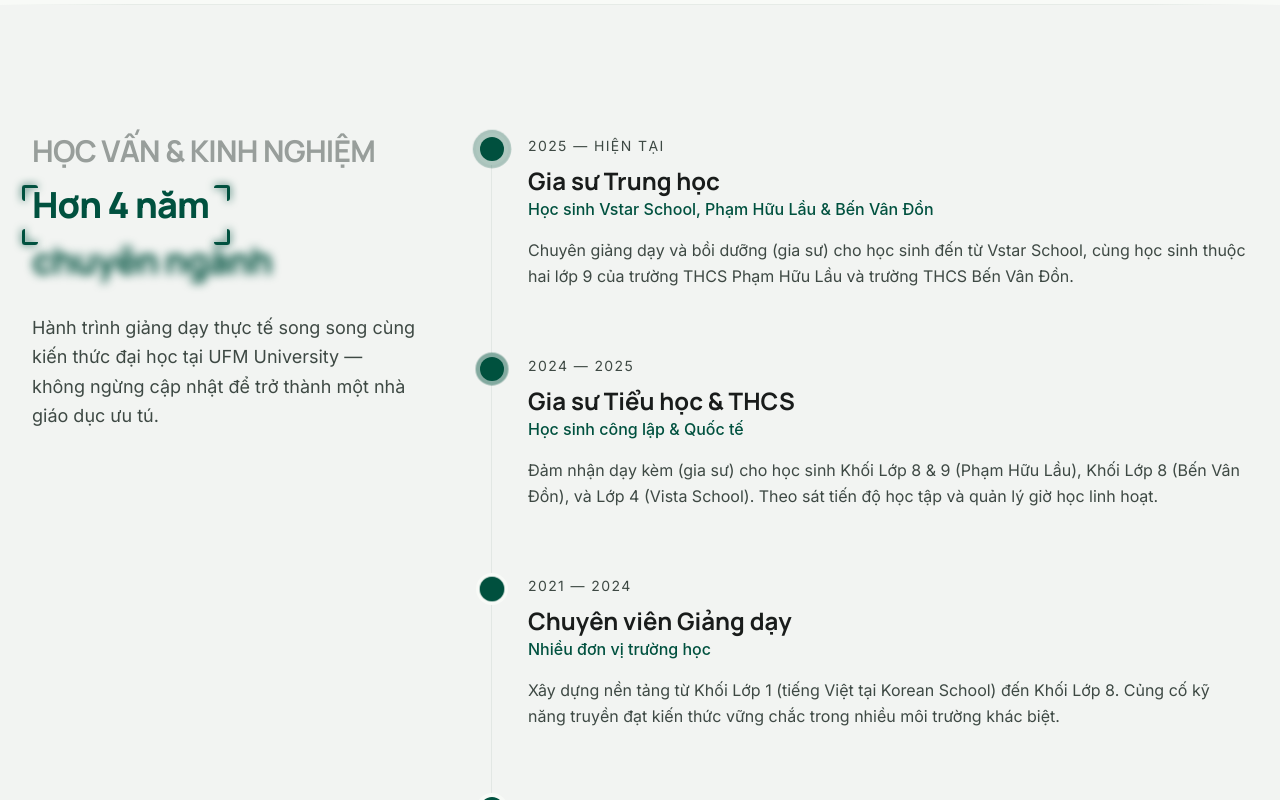
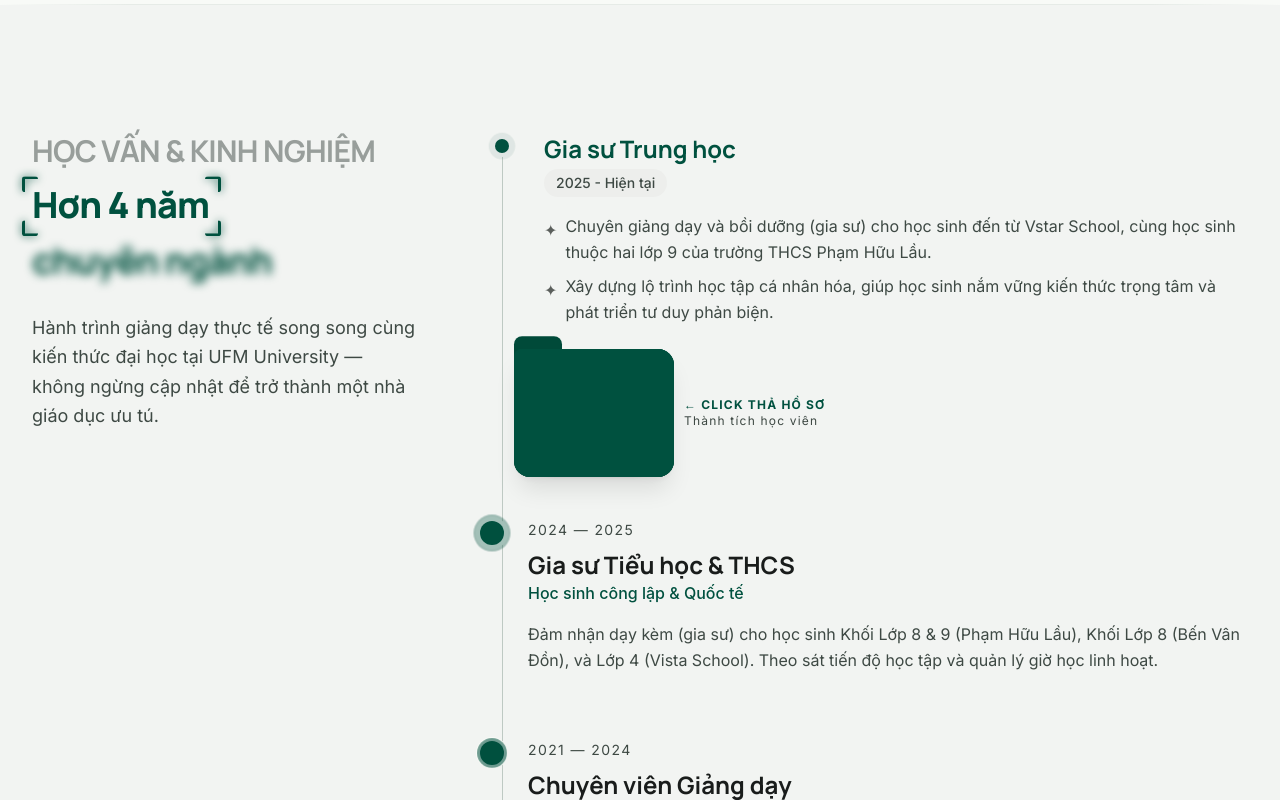
Before and after one commit to TwuanMinn/cv.rosi, a React (Vite) app: page / in a window 1280 px wide. Shown: the part 1160-1960 px from the top of the page. Built offline with nearby package versions, Linux system fonts and the light colour scheme.

Commit message:
feat: integrate interactive student achievements folder UI under recent experience

```diff
--- a/src/components/ExperienceTimeline.tsx
+++ b/src/components/ExperienceTimeline.tsx
@@ -1,5 +1,6 @@
 import { useScrollRevealAll } from '../hooks/useScrollReveal';
 import TrueFocus from './ui/TrueFocus';
+import Folder from './ui/Folder';
 
 export default function ExperienceTimeline() {
   const ref = useScrollRevealAll<HTMLElement>(0.1);
@@ -26,24 +27,53 @@ export default function ExperienceTimeline() {
           </div>
           <div className="md:w-2/3 relative mt-8 md:mt-0">
             {/* Vertical Line */}
-            <div className="absolute left-[11px] top-2 bottom-2 w-[1px] bg-outline-variant opacity-30" />
+            <div className="absolute left-4 md:left-[1.35rem] top-2 bottom-0 w-px bg-outline-variant"></div>
 
-            <div className="space-y-16">
-              {/* Experience Item 1 */}
-              <div className="relative pl-12" data-reveal="fade-in" style={{ transitionDelay: '100ms' }}>
-                <div className="absolute left-0 top-1 w-6 h-6 rounded-full bg-primary ring-4 ring-[#f8faf7] z-10">
-                  <div className="absolute top-0 left-0 w-full h-full rounded-full bg-primary animate-[ping_1s_ease-out_infinite] opacity-75"></div>
-                </div>
-                <span className="text-sm font-label uppercase tracking-widest text-on-surface-variant">
-                  2025 — HIỆN TẠI
+            <div className="space-y-12 md:space-y-16">
+              {/* Item 1 */}
+              <div className="relative pl-12 md:pl-16" data-reveal="up">
+                {/* Timeline Dot */}
+                <span className="absolute left-[11px] md:left-[15px] top-1.5 w-3.5 h-3.5 bg-primary rounded-full ring-4 ring-surface-container-low z-10">
+                  <span className="absolute inset-0 bg-primary rounded-full animate-ping opacity-75"></span>
                 </span>
-                <h3 className="text-2xl font-headline font-bold text-on-surface mt-2">
+
+                <h3 className="text-xl md:text-2xl font-headline font-bold text-primary mb-1">
                   Gia sư Trung học
                 </h3>
-                <p className="text-primary font-medium">Học sinh Vstar School, Phạm Hữu Lầu & Bến Vân Đồn</p>
-                <p className="mt-4 text-on-surface-variant font-body leading-relaxed">
-                  Chuyên giảng dạy và bồi dưỡng (gia sư) cho học sinh đến từ Vstar School, cùng học sinh thuộc hai lớp 9 của trường THCS Phạm Hữu Lầu và trường THCS Bến Vân Đồn.
-                </p>
+                <span className="inline-block px-3 py-1 bg-surface-container text-xs md:text-sm font-label font-medium text-on-surface-variant rounded-full mb-4">
+                  2025 - Hiện tại
+                </span>
+                <ul className="space-y-2 mb-4 text-sm md:text-base text-on-surface-variant font-body leading-relaxed">
+                  <li className="flex items-start">
+                    <span className="text-secondary mr-2 mt-1">✦</span>
+                    <span>Chuyên giảng dạy và bồi dưỡng (gia sư) cho học sinh đến từ Vstar School, cùng học sinh thuộc hai lớp 9 của trường THCS Phạm Hữu Lầu.</span>
+                  </li>
+                  <li className="flex items-start">
+                    <span className="text-secondary mr-2 mt-1">✦</span>
+                    <span>Xây dựng lộ trình học tập cá nhân hóa, giúp học sinh nắm vững kiến thức trọng tâm và phát triển tư duy phản biện.</span>
+                  </li>
+                </ul>
+
+                <div className="mt-12 mb-4 flex items-center gap-10">
+                  <Folder
+                    color="#00513f"
+                    size={1.6}
+                    items={[
+                      <div className="px-2 pt-2 text-[10px] leading-tight text-[#002118] font-body text-center h-full flex items-center justify-center border-[0.5px] border-primary/20 rounded-[10px] bg-gradient-to-br from-white to-[#f0fdf5]">
+                        <span className="font-bold text-primary block mb-1">95% học sinh</span><br/>tiến bộ<br/>vượt bậc
+                      </div>,
+                      <div className="px-2 pt-2 text-[10px] leading-tight text-[#002118] font-body text-center h-full flex items-center justify-center border-[0.5px] border-primary/20 rounded-[10px] bg-gradient-to-br from-white to-[#f0fdf5]">
+                        <span className="font-bold text-primary block mb-1">Đỗ trường</span><br/>chuyên<br/>top đầu
+                      </div>,
+                      <div className="px-2 pt-2 text-[10px] leading-tight text-[#002118] font-body text-center h-full flex items-center justify-center border-[0.5px] border-primary/20 rounded-[10px] bg-gradient-to-br from-white to-[#f0fdf5]">
+                        <span className="font-bold text-primary block mb-1">Làm chủ</span><br/>tư duy<br/>logic
+                      </div>
+                    ]}
+                  />
+                  <div className="text-[10px] md:text-xs font-label font-bold text-primary uppercase tracking-widest">
+                    &larr; Click thả hồ sơ <br/><span className="text-on-surface-variant font-normal normal-case">Thành tích học viên</span>
+                  </div>
+                </div>
               </div>
 
               {/* Experience Item 2 */}
--- /dev/null
+++ b/src/components/ui/Folder.tsx
@@ -0,0 +1,165 @@
+import React, { useState } from 'react';
+
+interface FolderProps {
+  color?: string;
+  size?: number;
+  items?: React.ReactNode[];
+  className?: string;
+}
+
+const darkenColor = (hex: string, percent: number): string => {
+  let color = hex.startsWith('#') ? hex.slice(1) : hex;
+  if (color.length === 3) {
+    color = color
+      .split('')
+      .map(c => c + c)
+      .join('');
+  }
+  const num = parseInt(color, 16);
+  let r = (num >> 16) & 0xff;
+  let g = (num >> 8) & 0xff;
+  let b = num & 0xff;
+  r = Math.max(0, Math.min(255, Math.floor(r * (1 - percent))));
+  g = Math.max(0, Math.min(255, Math.floor(g * (1 - percent))));
+  b = Math.max(0, Math.min(255, Math.floor(b * (1 - percent))));
+  return '#' + ((1 << 24) + (r << 16) + (g << 8) + b).toString(16).slice(1).toUpperCase();
+};
+
+const Folder: React.FC<FolderProps> = ({ color = '#00513f', size = 1, items = [], className = '' }) => {
+  const maxItems = 3;
+  const papers = items.slice(0, maxItems);
+  while (papers.length < maxItems) {
+    papers.push(null);
+  }
+
+  const [open, setOpen] = useState(false);
+  const [paperOffsets, setPaperOffsets] = useState<{ x: number; y: number }[]>(
+    Array.from({ length: maxItems }, () => ({ x: 0, y: 0 }))
+  );
+
+  const folderBackColor = darkenColor(color, 0.08);
+  const paper1 = darkenColor('#f0fdf5', 0.1);
+  const paper2 = darkenColor('#f0fdf5', 0.05);
+  const paper3 = '#f0fdf5';
+
+  const handleClick = () => {
+    setOpen(prev => !prev);
+    if (open) {
+      setPaperOffsets(Array.from({ length: maxItems }, () => ({ x: 0, y: 0 })));
+    }
+  };
+
+  const handlePaperMouseMove = (e: React.MouseEvent<HTMLDivElement, MouseEvent>, index: number) => {
+    if (!open) return;
+    const rect = e.currentTarget.getBoundingClientRect();
+    const centerX = rect.left + rect.width / 2;
+    const centerY = rect.top + rect.height / 2;
+    const offsetX = (e.clientX - centerX) * 0.15;
+    const offsetY = (e.clientY - centerY) * 0.15;
+    setPaperOffsets(prev => {
+      const newOffsets = [...prev];
+      newOffsets[index] = { x: offsetX, y: offsetY };
+      return newOffsets;
+    });
+  };
+
+  const handlePaperMouseLeave = (e: React.MouseEvent<HTMLDivElement, MouseEvent>, index: number) => {
+    setPaperOffsets(prev => {
+      const newOffsets = [...prev];
+      newOffsets[index] = { x: 0, y: 0 };
+      return newOffsets;
+    });
+  };
+
+  const folderStyle: React.CSSProperties = {
+    '--folder-color': color,
+    '--folder-back-color': folderBackColor,
+    '--paper-1': paper1,
+    '--paper-2': paper2,
+    '--paper-3': paper3
+  } as React.CSSProperties;
+
+  const scaleStyle = { transform: `scale(${size})`, transformOrigin: 'center center' };
+
+  const getOpenTransform = (index: number) => {
+    if (index === 0) return 'translate(-120%, -70%) rotate(-15deg)';
+    if (index === 1) return 'translate(10%, -70%) rotate(15deg)';
+    if (index === 2) return 'translate(-50%, -100%) rotate(5deg)';
+    return '';
+  };
+
+  return (
+    <div style={scaleStyle} className={className}>
+      <div
+        className={`group relative transition-all duration-200 ease-in cursor-pointer ${
+          !open ? 'hover:-translate-y-2' : ''
+        }`}
+        style={{
+          ...folderStyle,
+          transform: open ? 'translateY(-8px)' : undefined
+        }}
+        onClick={handleClick}
+      >
+        <div
+          className="relative w-[100px] h-[80px] rounded-tl-0 rounded-tr-[10px] rounded-br-[10px] rounded-bl-[10px]"
+          style={{ backgroundColor: folderBackColor }}
+        >
+          <span
+            className="absolute z-0 bottom-[98%] left-0 w-[30px] h-[10px] rounded-tl-[5px] rounded-tr-[5px] rounded-bl-0 rounded-br-0"
+            style={{ backgroundColor: folderBackColor }}
+          ></span>
+          {papers.map((item, i) => {
+            let sizeClasses = '';
+            if (i === 0) sizeClasses = open ? 'w-[70%] h-[80%]' : 'w-[70%] h-[80%]';
+            if (i === 1) sizeClasses = open ? 'w-[80%] h-[80%]' : 'w-[80%] h-[70%]';
+            if (i === 2) sizeClasses = open ? 'w-[90%] h-[80%]' : 'w-[90%] h-[60%]';
+
+            const transformStyle = open
+              ? `${getOpenTransform(i)} translate(${paperOffsets[i].x}px, ${paperOffsets[i].y}px)`
+              : undefined;
+
+            return (
+              <div
+                key={i}
+                onMouseMove={e => handlePaperMouseMove(e, i)}
+                onMouseLeave={e => handlePaperMouseLeave(e, i)}
+                className={`absolute z-20 bottom-[10%] left-1/2 transition-all duration-300 ease-in-out flex items-center justify-center overflow-hidden shadow-sm ${
+                  !open ? 'transform -translate-x-1/2 translate-y-[10%] group-hover:translate-y-0' : 'hover:scale-110 shadow-lg'
+                } ${sizeClasses}`}
+                style={{
+                  ...(!open ? {} : { transform: transformStyle }),
+                  backgroundColor: i === 0 ? paper1 : i === 1 ? paper2 : paper3,
+                  borderRadius: '10px'
+                }}
+              >
+                {item}
+              </div>
+            );
+          })}
+          <div
+            className={`absolute z-30 w-full h-full origin-bottom transition-all duration-300 ease-in-out shadow-lg ${
+              !open ? 'group-hover:[transform:skew(15deg)_scaleY(0.6)]' : ''
+            }`}
+            style={{
+              backgroundColor: color,
+              borderRadius: '5px 10px 10px 10px',
+              ...(open && { transform: 'skew(15deg) scaleY(0.6)' })
+            }}
+          ></div>
+          <div
+            className={`absolute z-30 w-full h-full origin-bottom transition-all duration-300 ease-in-out ${
+              !open ? 'group-hover:[transform:skew(-15deg)_scaleY(0.6)]' : ''
+            }`}
+            style={{
+              backgroundColor: color,
+              borderRadius: '5px 10px 10px 10px',
+              ...(open && { transform: 'skew(-15deg) scaleY(0.6)' })
+            }}
+          ></div>
+        </div>
+      </div>
+    </div>
+  );
+};
+
+export default Folder;
```
